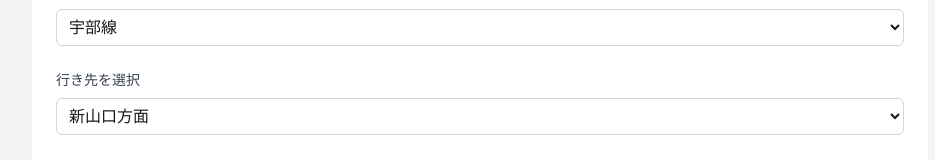
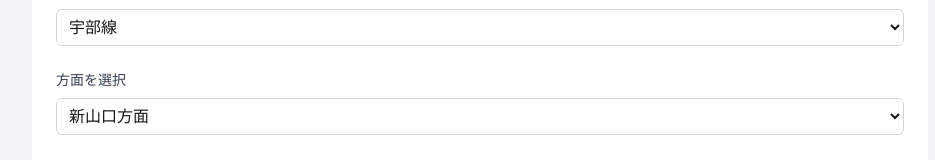
Before and after one commit to kaiteen1003/TrainTimetable, a Next.js app in the folder ube-train-timetable/: page / in a window 1280 px wide. Shown: the part 171-331 px from the top of the page, without its empty margins (160-1095 px from the left). Built offline with nearby package versions, Linux system fonts and the light colour scheme.

Commit message:
文言の修正

```diff
--- a/ube-train-timetable/src/app/page.tsx
+++ b/ube-train-timetable/src/app/page.tsx
@@ -95,7 +95,7 @@ export default function Home() {
           {/* 行き先選択セレクトボックス */}
           <div className="mb-6">
             <label className="block text-sm font-medium text-gray-700 mb-2">
-              行き先を選択
+              方面を選択
             </label>
             <select
               value={selectedDirection}
--- a/ube-train-timetable/src/components/TrainCard.tsx
+++ b/ube-train-timetable/src/components/TrainCard.tsx
@@ -63,8 +63,8 @@ export const TrainCard: React.FC<TrainCardProps> = ({ schedule }) => {
       {nextTrainInfo && (
         <div className="mb-4 p-4 bg-blue-50 rounded-lg">
           <h3 className="text-lg font-medium text-blue-800 mb-2">次の電車</h3>
-          <p className="text-blue-600">到着時刻: {nextTrainInfo.time}</p>
-          <p className="text-blue-600">待ち時間: {nextTrainInfo.waitingTime}</p>
+          <p className="text-blue-600">出発時刻: {nextTrainInfo.time}</p>
+          <p className="text-blue-600">残り時間: {nextTrainInfo.waitingTime}</p>
         </div>
       )}
 
```
